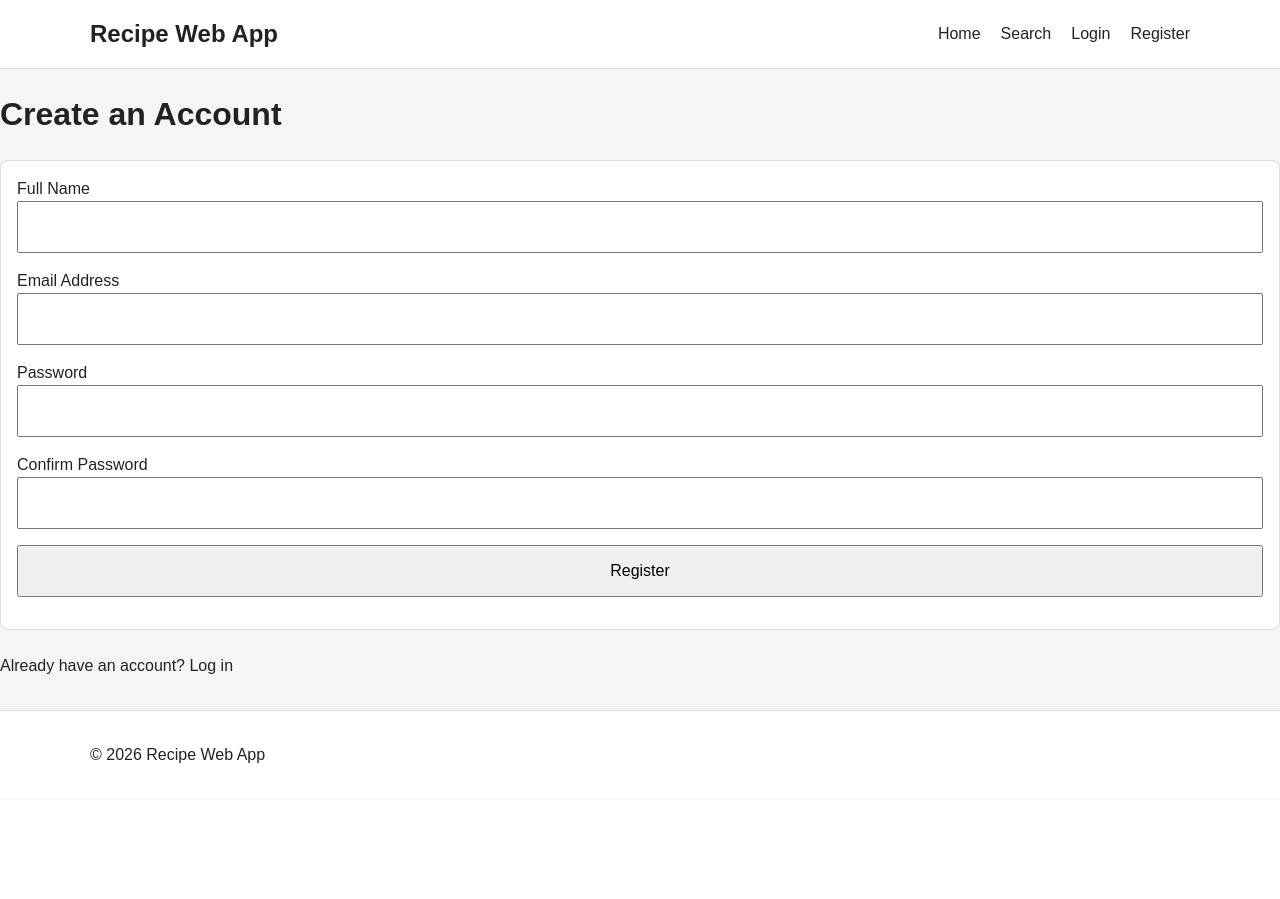
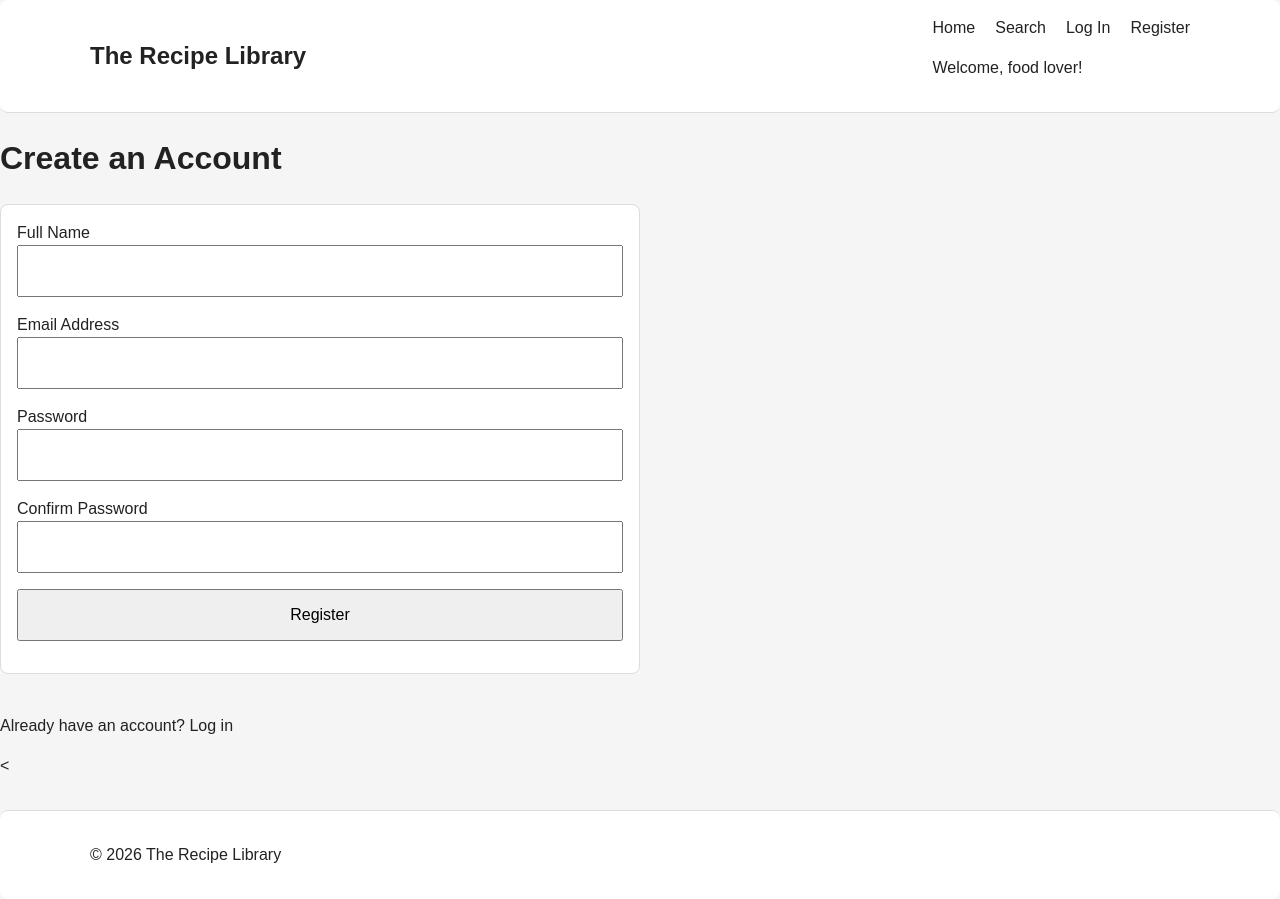
Before and after one commit to makrynio/recipe-app, a PHP site: page /pages/register.php in a window 1280 px wide. Before the commit the page ends 763 px from the top, so only its background shows below. Run offline with PHP 8.4, Linux system fonts and the light colour scheme.

Commit message:
Updated index page, added personalised greeting to header, fixed nav via _DIR_, update styling on logging forms

```diff
--- a/css/styles.css
+++ b/css/styles.css
@@ -1,3 +1,19 @@
+/* CSS Custom Properties (Variables) */
+:root {
+    --color-white: #ffffff;
+    --color-light-gray: #f5f5f5;
+    --color-dark-gray: #222;
+    --color-border: #ddd;
+    --border-radius: 8px;
+    --spacing-xs: 0.75rem;
+    --spacing-sm: 1rem;
+    --spacing-md: 1.5rem;
+    --spacing-lg: 2rem;
+    --gap-sm: 0.75rem;
+    --gap-md: 1rem;
+    --gap-lg: 1.25rem;
+}
+
 /* Basic style */
 * {
     box-sizing: border-box;
@@ -32,17 +48,45 @@ a:focus {
     margin: 0 auto;
 }
 
-/* Header */
+/* Card-style elements with consistent styling */
+.site-header,
+.site-footer,
+section,
+form {
+    background-color: var(--color-white);
+    border-radius: var(--border-radius);
+}
+
+/* Header and Footer borders */
 .site-header {
-    background-color: #ffffff;
-    border-bottom: 1px solid #ddd;
+    border-bottom: 1px solid var(--color-border);
+}
+
+.site-footer {
+    border-top: 1px solid var(--color-border);
+    margin-top: var(--spacing-lg);
+    padding: var(--spacing-sm) 0;
+}
+
+/* Section and form styling */
+section,
+form {
+    border: 1px solid var(--color-border);
+    padding: var(--spacing-sm);
+    margin-bottom: var(--spacing-md);
+}
+
+/* Flexbox column layout utility */
+.flex-column {
+    display: flex;
+    flex-direction: column;
 }
 
 .site-header .container {
     display: flex;
     flex-direction: column;
-    gap: 1rem;
-    padding: 1rem 0;
+    gap: var(--gap-md);
+    padding: var(--spacing-sm) 0;
 }
 
 .site-title {
@@ -106,6 +133,18 @@ button {
 
     .nav-list {
         flex-direction: row;
-        gap: 1.25rem;
+        gap: var(--gap-lg);
+    }
+
+    /* Auth container with flexbox for form layout */
+    .auth-container {
+        display: flex;
+        flex-direction: column;
+    }
+
+    /* Login form - 50% width, aligned to left */
+    #login-form,
+    #register-form {
+        width: 50%;
     }
 }
--- a/includes/footer.php
+++ b/includes/footer.php
@@ -1,6 +1,7 @@
+<
     <footer class="site-footer">
         <div class="container">
-            <p>&copy; 2026 Recipe Web App</p>
+            <p>&copy; 2026 The Recipe Library</p>
         </div>
     </footer>
 
--- a/includes/header.php
+++ b/includes/header.php
@@ -1,35 +1,53 @@
+<!--
+    Purpose: Shared site header for the Recipe Library application.
+    Contains: Site title and main navigation links.
+    Notes: Navigation changes depending on whether the user is logged in.
+-->
+
+<?php
+require_once __DIR__ . '/auth.php';
+require_once __DIR__ . '/helper.php';
+
+$name = getCurrentUserName();
+$greeting = getGreeting();
+?>
+
+
 <!DOCTYPE html>
 <html lang="en">
 <head>
     <meta charset="UTF-8">
     <meta name="viewport" content="width=device-width, initial-scale=1.0">
-    <title>Recipe Web App</title>
-
+    <title>The Recipe Library</title>
     <link rel="stylesheet" href="/recipe-app/css/styles.css">
 </head>
 
 <body>
-
     <header class="site-header">
         <div class="container">
-
             <h1 class="site-title">
-            <a href="index.php">Recipe Web App</a>
+                <a href="/recipe-app/index.php">The Recipe Library</a>
             </h1>
-
             <nav aria-label="Main navigation">
                 <ul class="nav-list">
                     <li><a href="/recipe-app/index.php">Home</a></li>
                     <li><a href="/recipe-app/pages/search.php">Search</a></li>
+
                     <?php if (function_exists('isLoggedIn') && isLoggedIn()): ?>
                         <li><a href="/recipe-app/pages/account.php">Account</a></li>
                         <li><a href="/recipe-app/pages/logout.php">Log Out</a></li>
                     <?php else: ?>
-                    <li><a href="/recipe-app/pages/login.php">Login</a></li>
+                        <li><a href="/recipe-app/pages/login.php">Log In</a></li>
                         <li><a href="/recipe-app/pages/register.php">Register</a></li>
                     <?php endif; ?>
                 </ul>
+                <p class="greeting">
+                <?php if ($name): ?>
+                    <?php echo htmlspecialchars($greeting . ', ' . $name); // personalized greeting if logged in ?>
+                <?php else: ?>
+                    Welcome, food lover! <!-- generic greeting if not logged in -->
+                <?php endif; ?>
+            </p>
             </nav>
-
         </div>
     </header>
--- /dev/null
+++ b/includes/helper.php
@@ -0,0 +1,22 @@
+<!--general helper file-->
+
+<?php
+/**
+ * Returns a time-based greeting based on the current hour.
+ *
+ * This function determines the appropriate greeting ('Good morning', 'Good afternoon', or 'Good evening')
+ * based on the current time of day. It uses the 24-hour format to check the hour.
+ *
+ * @return string The greeting message.
+ */
+function getGreeting() {
+    $hour = date('G'); // Get the current hour in 24-hour format (0-23)
+
+    if ($hour >= 5 && $hour < 12) {
+        return 'Good morning';
+    } elseif ($hour >= 12 && $hour < 18) {
+        return 'Good afternoon';
+    } else {
+        return 'Good evening';
+    }
+}
--- a/index.php
+++ b/index.php
@@ -1,8 +1,9 @@
 <?php include 'includes/header.php'; ?>
 
 <main class="container">
-    <h1>Home</h1>
-    <p>Home page under construction.</p>
+    <h1>Discover recipes you'll love to cook</h1>
+    <p>Browse delicious recipes, save your favourites, and cook with confidence.</p>
+    <img src="/recipe-app/images/hero.jpg" alt="Hero image - delicious recipes" class="hero-image">
 </main>
 
 <?php include 'includes/footer.php'; ?>
--- a/pages/logout.php
+++ b/pages/logout.php
@@ -1,5 +1,5 @@
 <?php
-require_once '../includes/auth.php'; // load session/auth helper functions
+require_once __DIR__ . '/../includes/auth.php'; // load session/auth helper functions - using __DIR__ for absolute path reliability
 
 startSession(); // ensure the session is active so it can be read and destroyed
 
--- a/pages/register.php
+++ b/pages/register.php
@@ -1,6 +1,6 @@
 <?php
-require_once '../includes/db.php'; // establish the database connection ($conn)
-require_once '../includes/auth.php'; // load session/auth helper functions
+require_once __DIR__ . '/../includes/db.php'; // establish the database connection ($conn) - using __DIR__ for absolute path reliability
+require_once __DIR__ . '/../includes/auth.php'; // load session/auth helper functions - using __DIR__ for absolute path reliability
 
 startSession(); // ensure a session is active before reading or writing $_SESSION
 
@@ -58,7 +58,7 @@ if ($_SERVER['REQUEST_METHOD'] === 'POST') { // only process the form on a POST
     }
 }
 ?>
-<?php require_once '../includes/header.php'; ?>
+<?php require_once __DIR__ . '/../includes/header.php'; // include site header - using __DIR__ for absolute path reliability ?>
     <main class="auth-container"> <!-- main content area for the registration form -->
         <h1>Create an Account</h1> <!-- page heading -->
 
@@ -93,4 +93,4 @@ if ($_SERVER['REQUEST_METHOD'] === 'POST') { // only process the form on a POST
         <p>Already have an account? <a href="/recipe-app/pages/login.php">Log in</a></p> <!-- link to the login page -->
     </main>
 
-<?php require_once '../includes/footer.php'; ?>
+<?php require_once __DIR__ . '/../includes/footer.php'; // include site footer - using __DIR__ for absolute path reliability ?>
```
Also changed, not shown: other parts of css/styles.css (+7 -24 lines), pages/account.php (+5 -5 lines), pages/login.php (+4 -4 lines), pages/recipe.php (+5 -5 lines), pages/results.php (+4 -4 lines), pages/search.php (+4 -4 lines), images/hero.jpg (added). Lines whose indentation alone changed are shown as unchanged.
